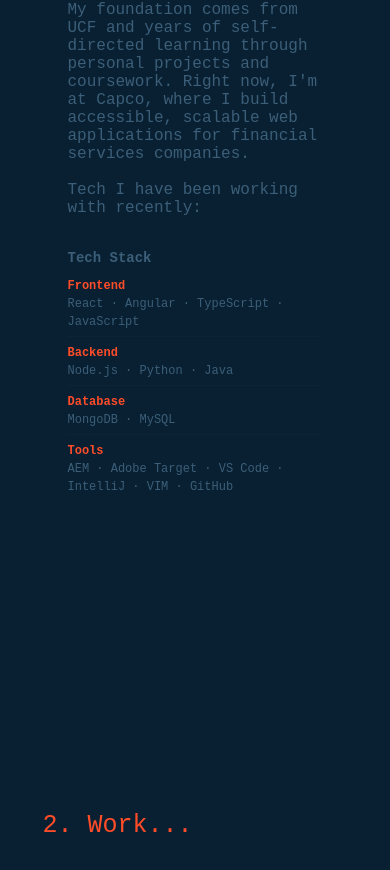
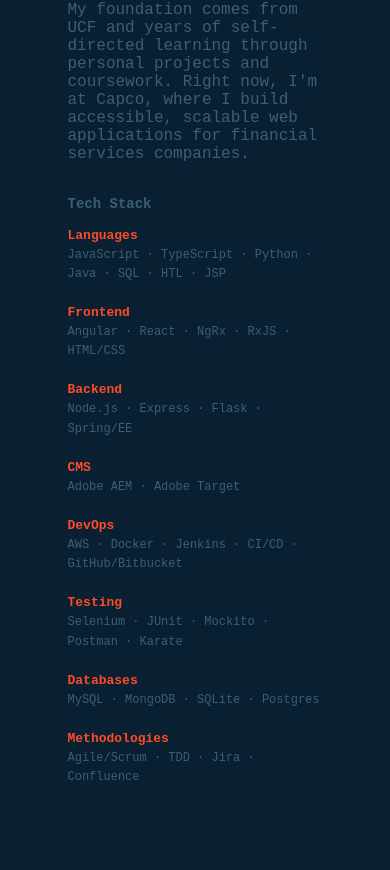
Before and after one commit to kylest0kes/folio, a React (Create React App) app: page / in a window 390 px wide. Shown: the part 1945-2815 px from the top of the page. Built offline with nearby package versions, Linux system fonts and the light colour scheme.

Commit message:
moar updates

```diff
--- a/src/Components/AboutDesktop/AboutDesktop.css
+++ b/src/Components/AboutDesktop/AboutDesktop.css
@@ -27,6 +27,7 @@
   float: left;
   width: 250px;
   border-radius: 8px;
+  padding-top: 40px;
 }
 
 .bio-card-text {
--- a/src/Components/AboutDesktop/AboutDesktop.js
+++ b/src/Components/AboutDesktop/AboutDesktop.js
@@ -27,31 +27,55 @@ const AboutDesktop = () => {
             services companies.
             <br />
             <br />
-            Tech I have been working with recently:
-            <br />
             <div className="tech-stack">
               <p className="tech-label">
                 <strong>Tech Stack</strong>
               </p>
               <div className="tech-grid">
-                <div>
+                <div className="tech-row">
+                  <span className="tech-cat">Languages</span>
+                  <span className="tech-items">
+                    JavaScript · TypeScript · Python · Java · SQL · HTL · JSP
+                  </span>
+                </div>
+                <div className="tech-row">
                   <span className="tech-cat">Frontend</span>
                   <span className="tech-items">
-                    React · Angular · TypeScript · JavaScript
+                    Angular · React · NgRx · RxJS · HTML/CSS
                   </span>
                 </div>
-                <div>
+                <div className="tech-row">
                   <span className="tech-cat">Backend</span>
-                  <span className="tech-items">Node.js · Python · Java</span>
+                  <span className="tech-items">
+                    Node.js · Express · Flask · Spring/EE
+                  </span>
                 </div>
-                <div>
-                  <span className="tech-cat">Database</span>
-                  <span className="tech-items">MongoDB · MySQL</span>
+                <div className="tech-row">
+                  <span className="tech-cat">CMS</span>
+                  <span className="tech-items">Adobe AEM · Adobe Target</span>
                 </div>
-                <div>
-                  <span className="tech-cat">Tools</span>
+                <div className="tech-row">
+                  <span className="tech-cat">DevOps</span>
                   <span className="tech-items">
-                    AEM · Adobe Target · VS Code · IntelliJ · VIM · GitHub
+                    AWS · Docker · Jenkins · CI/CD · GitHub/Bitbucket
+                  </span>
+                </div>
+                <div className="tech-row">
+                  <span className="tech-cat">Testing</span>
+                  <span className="tech-items">
+                    Selenium · JUnit · Mockito · Postman · Karate
+                  </span>
+                </div>
+                <div className="tech-row">
+                  <span className="tech-cat">Databases</span>
+                  <span className="tech-items">
+                    MySQL · MongoDB · SQLite · Postgres
+                  </span>
+                </div>
+                <div className="tech-row">
+                  <span className="tech-cat">Methodologies</span>
+                  <span className="tech-items">
+                    Agile/Scrum · TDD · Jira · Confluence
                   </span>
                 </div>
               </div>
--- a/src/Components/AboutResp/AboutResp.css
+++ b/src/Components/AboutResp/AboutResp.css
@@ -63,35 +63,39 @@
   line-height: 1.5;
 }
 
-/* Mobile Responsive Adjustments */
 @media (max-width: 600px) {
+  .tech-row-resp {
+    flex-direction: column;
+    align-items: flex-start;
+    gap: 2px;
+    padding: 6px 0;
+  }
+
   .tech-cat-resp {
-    min-width: 65px;
+    min-width: 100%;
     font-size: 12px;
+    font-weight: 700;
+    color: #ff4c29;
+  }
+
+  .tech-items-resp {
+    font-size: 12px;
+    padding-left: 0;
+    line-height: 1.6;
+  }
+}
+
+@media (max-width: 390px) {
+  .tech-row-resp {
+    padding: 8px 0;
+    gap: 3px;
+  }
+
+  .tech-cat-resp {
+    font-size: 13px;
   }
 
   .tech-items-resp {
     font-size: 12px;
   }
-
-  .tech-row-resp {
-    padding: 3px 0;
-  }
 }
-
-@media (max-width: 390px) {
-  .tech-cat-resp {
-    min-width: 100%;
-    font-size: 12px;
-  }
-
-  .tech-items-resp {
-    font-size: 12px;
-    padding-left: 0;
-  }
-
-  .tech-row-resp {
-    gap: 2px;
-    padding: 5px 0;
-  }
-}
--- a/src/Components/AboutResp/AboutResp.js
+++ b/src/Components/AboutResp/AboutResp.js
@@ -25,32 +25,57 @@ const AboutResp = () => {
           services companies.
           <br />
           <br />
-          Tech I have been working with recently:
-          <br />
-          <br />
           <div className="tech-stack-resp">
             <p className="tech-label-resp">
               <strong>Tech Stack</strong>
             </p>
             <div className="tech-grid-resp">
               <div className="tech-row-resp">
+                <span className="tech-cat-resp">Languages</span>
+                <span className="tech-items-resp">
+                  JavaScript · TypeScript · Python · Java · SQL · HTL · JSP
+                </span>
+              </div>
+              <div className="tech-row-resp">
                 <span className="tech-cat-resp">Frontend</span>
                 <span className="tech-items-resp">
-                  React · Angular · TypeScript · JavaScript
+                  Angular · React · NgRx · RxJS · HTML/CSS
                 </span>
               </div>
               <div className="tech-row-resp">
                 <span className="tech-cat-resp">Backend</span>
-                <span className="tech-items-resp">Node.js · Python · Java</span>
+                <span className="tech-items-resp">
+                  Node.js · Express · Flask · Spring/EE
+                </span>
               </div>
               <div className="tech-row-resp">
-                <span className="tech-cat-resp">Database</span>
-                <span className="tech-items-resp">MongoDB · MySQL</span>
+                <span className="tech-cat-resp">CMS</span>
+                <span className="tech-items-resp">
+                  Adobe AEM · Adobe Target
+                </span>
               </div>
               <div className="tech-row-resp">
-                <span className="tech-cat-resp">Tools</span>
+                <span className="tech-cat-resp">DevOps</span>
                 <span className="tech-items-resp">
-                  AEM · Adobe Target · VS Code · IntelliJ · VIM · GitHub
+                  AWS · Docker · Jenkins · CI/CD · GitHub/Bitbucket
+                </span>
+              </div>
+              <div className="tech-row-resp">
+                <span className="tech-cat-resp">Testing</span>
+                <span className="tech-items-resp">
+                  Selenium · JUnit · Mockito · Postman · Karate
+                </span>
+              </div>
+              <div className="tech-row-resp">
+                <span className="tech-cat-resp">Databases</span>
+                <span className="tech-items-resp">
+                  MySQL · MongoDB · SQLite · Postgres
+                </span>
+              </div>
+              <div className="tech-row-resp">
+                <span className="tech-cat-resp">Methodologies</span>
+                <span className="tech-items-resp">
+                  Agile/Scrum · TDD · Jira · Confluence
                 </span>
               </div>
             </div>
```
